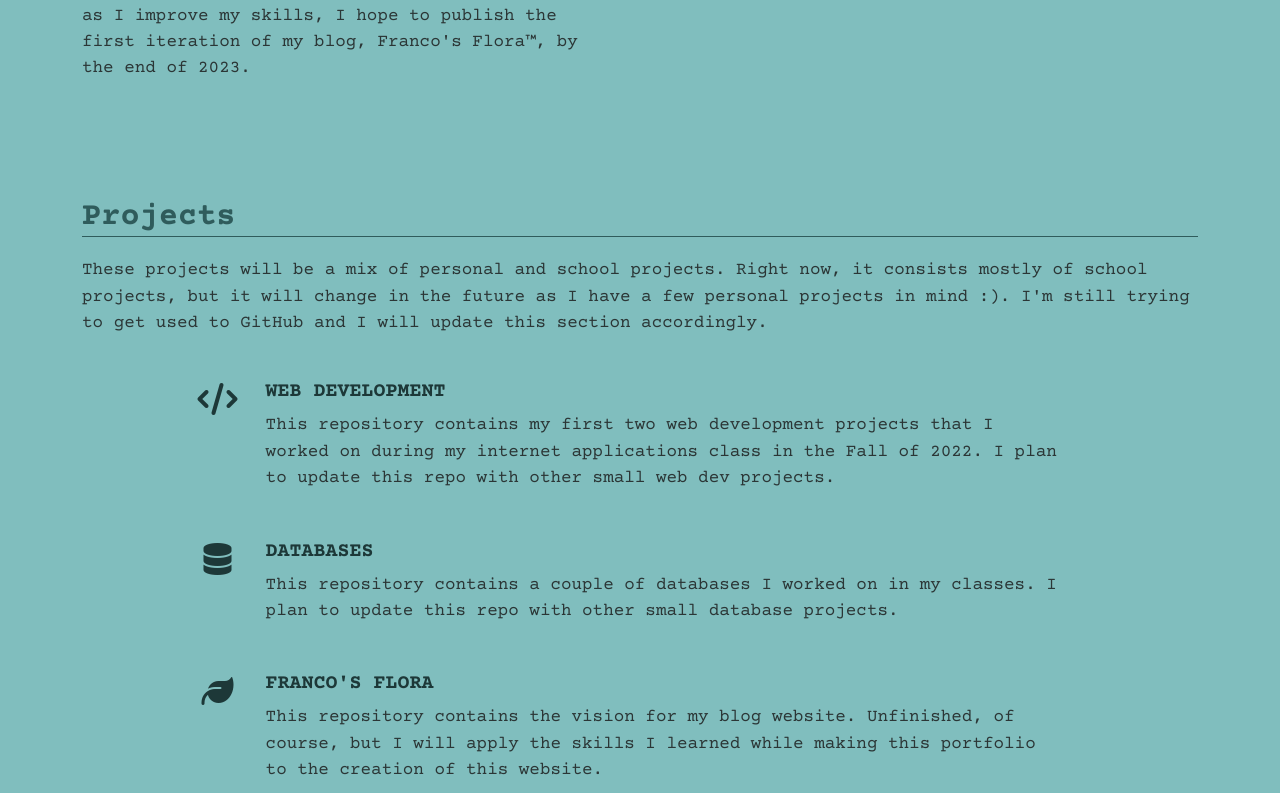
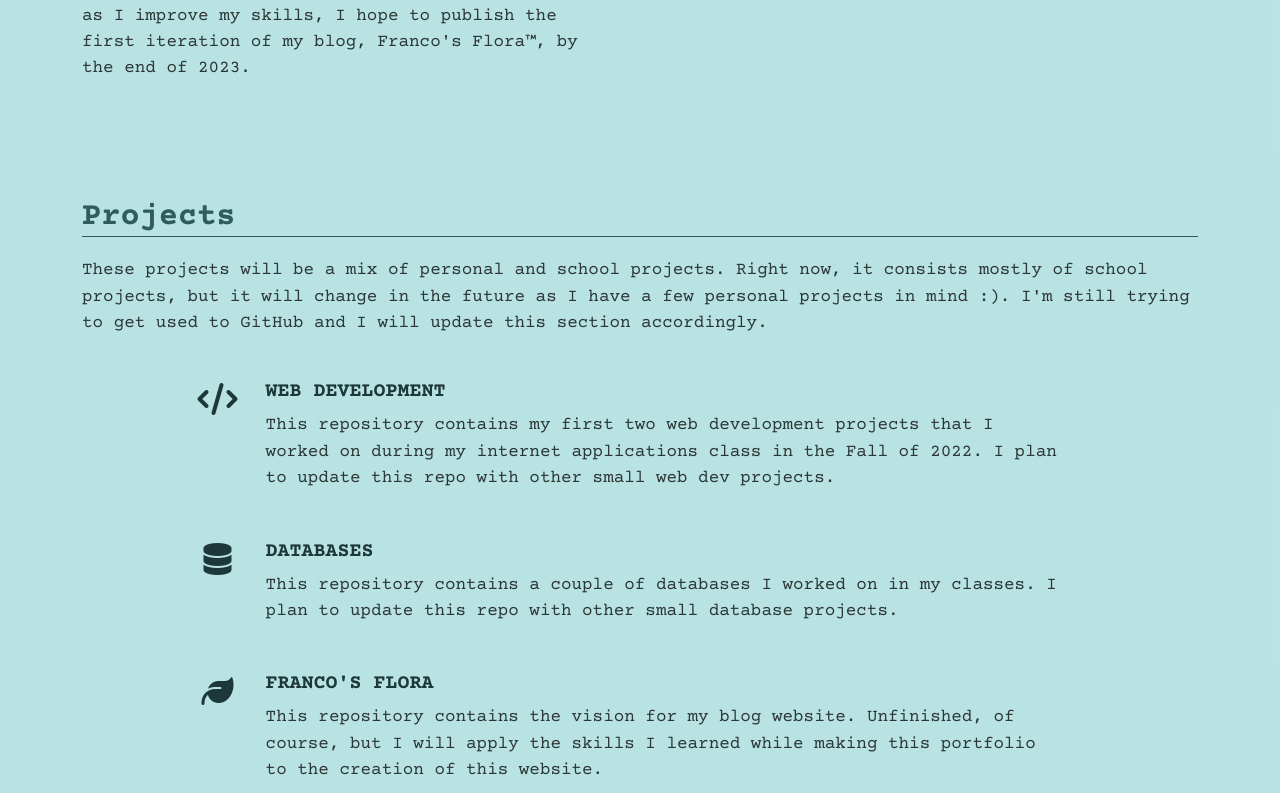
Before and after one commit to alysonfranco/portfolio.html, a website: page index.html in a window 1280 px wide. Shown: the part 1117-1910 px from the top of the page. Drawn offline with nearby package versions, Linux system fonts and the light colour scheme.

Commit message:
forgot to switch banches... lightened bg

```diff
--- a/scss/components/_mixins.scss
+++ b/scss/components/_mixins.scss
@@ -4,9 +4,9 @@
 @mixin gradient {
   background: linear-gradient(
     to top,
-    rgba($cyan-dark, 0.75),
-    rgba($cyan, 0.75),
-    rgba($cyan-light, 0.75),
+    /*rgba($cyan-dark, 0.75),*/
+    /*rgba($cyan, 0.75),*/
+    rgba($cyan-light, 0.95),
     rgba($white, 1)
   );
 }
@@ -14,13 +14,13 @@
 @mixin gradient-reverse {
   background: linear-gradient(
     to bottom,
-    rgba($cyan-dark, 0.75),
-    rgba($cyan, 0.75),
-    rgba($cyan-light, 0.75),
+    /*rgba($cyan-dark, 0.75),*/
+    /*rgba($cyan, 0.75),*/
+    rgba($cyan-light, 0.95),
     rgba($white, 1)
   );
 }
 
 @mixin default-background {
-  background: rgba($cyan-dark, 0.75);
+  background: rgba($cyan-light, 0.95);
 }
--- a/scss/sections/_about.scss
+++ b/scss/sections/_about.scss
@@ -25,10 +25,9 @@
       border-bottom: 0.15rem dashed $cyan-darker;
     }
 
-
-    // :last-child{
-    //   border-bottom: none;
-    // }
+    :last-child {
+      border-bottom: none;
+    }
   }
 
   @include media-breakpoint-up(lg) {
--- a/scss/sections/_banner.scss
+++ b/scss/sections/_banner.scss
@@ -8,4 +8,13 @@
   @include media-breakpoint-up(md) {
     padding: 15rem 0 10rem 0;
   }
+
+  a{
+    color: $cyan-gray;
+  }
+
+  // .glow-animation {
+  //   color: $cyan-gray;
+  //   animation: glow 1.2s infinite alternate;
+  // }
 }
```
Also changed, not shown: index.html (+2 -1 lines), scss/components/_animations.scss (+11 -0 lines), assets/css/styles.css, 1 other file.
